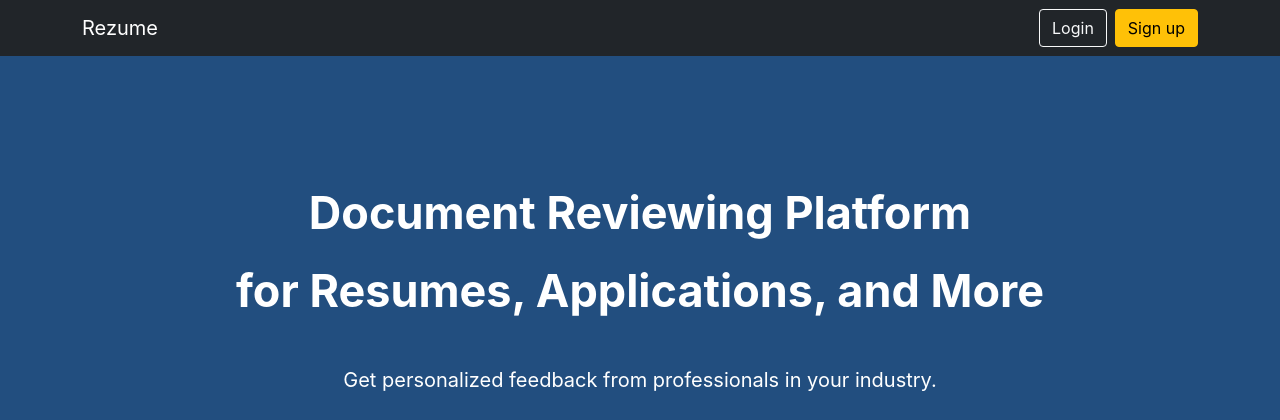
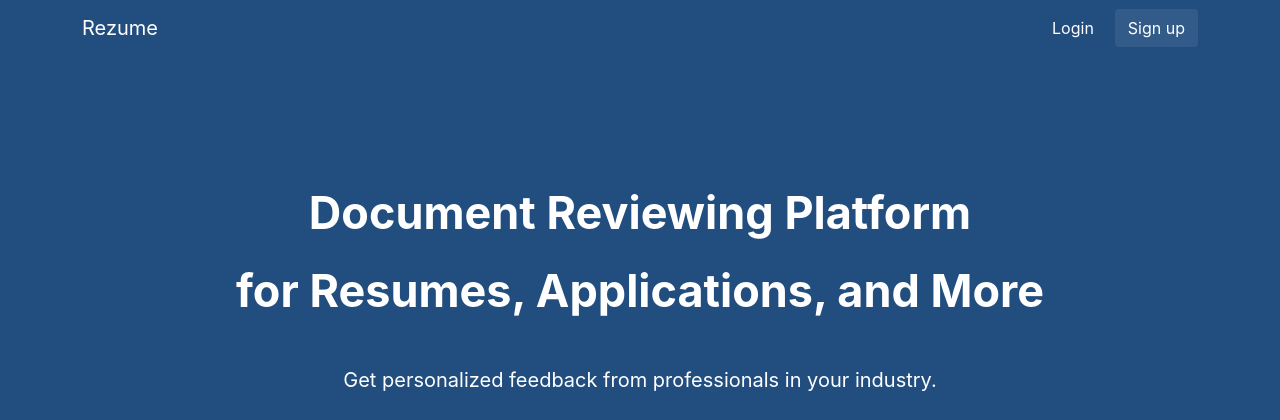
Before and after one commit to caspinprince/Resumated, a Flask app: page / in a window 1280 px wide. Shown: the top 420 px of the page. Run offline with Flask 2, Linux system fonts and the light colour scheme; some libraries are stand-ins or nearby versions.

Commit message:
Navbar ui changes

```diff
--- a/web_app/templates/base.html
+++ b/web_app/templates/base.html
@@ -7,12 +7,11 @@
     <link rel="stylesheet" href="https://cdn.jsdelivr.net/npm/bootstrap-icons@1.3.0/font/bootstrap-icons.css">
     <link href="{{ url_for('static', filename='style.css') }}" rel="stylesheet">
 </head>
-    <nav class="navbar navbar-expand-lg navbar-dark bg-dark fixed-top">
+    <nav class="navbar navbar-expand-lg navbar-dark fixed-top" style="background-color: #224e7f">
         <div class="container">
             <a class="navbar-brand" href="{{ url_for('general.home') }}">Rezume</a>
 
             <div class="d-flex align-items-center">
-
                 {% if current_user.is_authenticated %}
                     <a href={{ url_for('general.home') }} class="btn btn-outline-light me-2">Explore</a>
                     <div class="dropdown">
@@ -37,10 +36,8 @@
                         </ul>
                     </div>
                 {% else %}
-                    <a href={{ url_for('auth.login') }} class="btn btn-outline-light me-2">Login</a>
-
-                    <a href={{ url_for('auth.signup') }} class="btn btn-warning">Sign up</a>
-
+                    <a href={{ url_for('auth.login') }} style="color: white;" class="btn me-2">Login</a>
+                    <a href={{ url_for('auth.signup') }} class="btn" style="background-color: #325b89; color: white;">Sign up</a>
                 {% endif %}
             </div>
         </div>
--- a/web_app/templates/general/home.html
+++ b/web_app/templates/general/home.html
@@ -21,7 +21,7 @@
         <div class="section-sub-header">
             Lorem ipsum dolor sit amet, consectetur adipisicing elit. Alias cumque deserunt, eaque eius facilis iure necessitatibus placeat provident suscipit.
         </div>
-        <div class="row" style="padding: 50px 40px">
+        <div class="row" style="padding: 50px 40px 80px 40px">
             <div class="col feature-card">
                 <img src="static/people-fill.svg" style="height: 50px">
                 <div class="feature-card-title">Professional advice</div>
```
